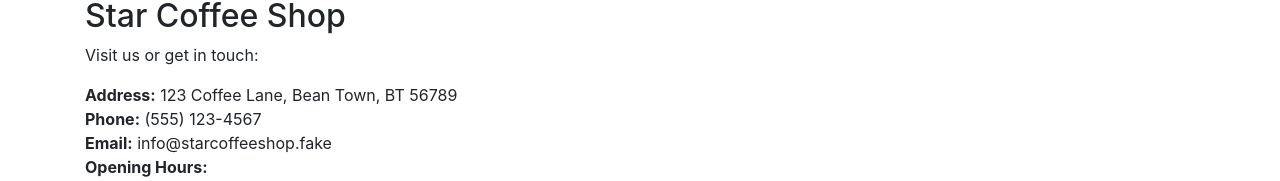
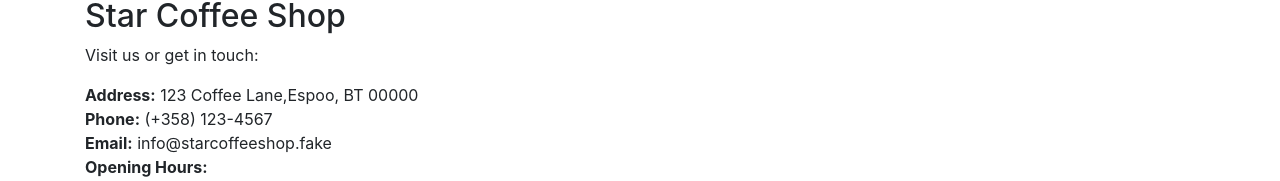
Before and after one commit to suren9876/Coffee_shop, a plain HTML site: page contact_us.html in a window 1280 px wide. Shown: the part 261-442 px from the top of the page. Drawn offline with nearby package versions, Linux system fonts and the light colour scheme.

Commit message:
update contact details

```diff
--- a/contact_us.html
+++ b/contact_us.html
@@ -45,8 +45,8 @@
                     <h2>Star Coffee Shop</h2>
                     <p>Visit us or get in touch:</p>
                     <ul class="list-unstyled">
-                        <li><strong>Address:</strong> 123 Coffee Lane, Bean Town, BT 56789</li>
-                        <li><strong>Phone:</strong> (555) 123-4567</li>
+                        <li><strong>Address:</strong> 123 Coffee Lane,Espoo, BT 00000</li>
+                        <li><strong>Phone:</strong> (+358) 123-4567</li>
                         <li><strong>Email:</strong> info@starcoffeeshop.fake</li>
                         <li><strong>Opening Hours:</strong>
                             <ul>
```
Also changed, not shown: 1 other file.
